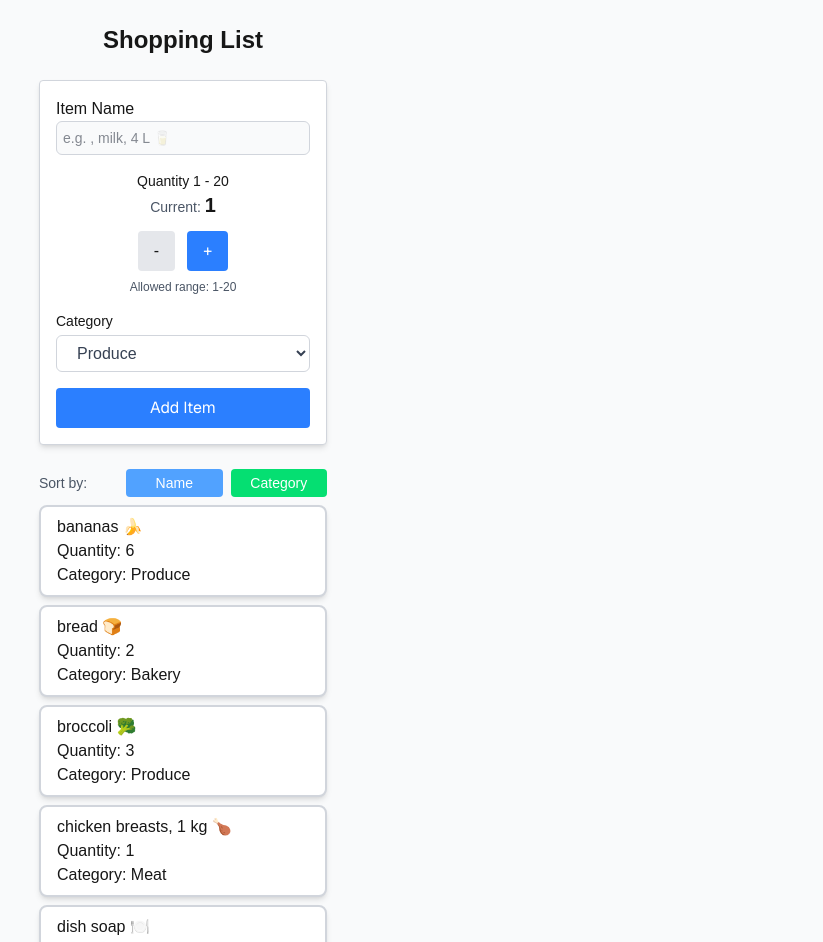
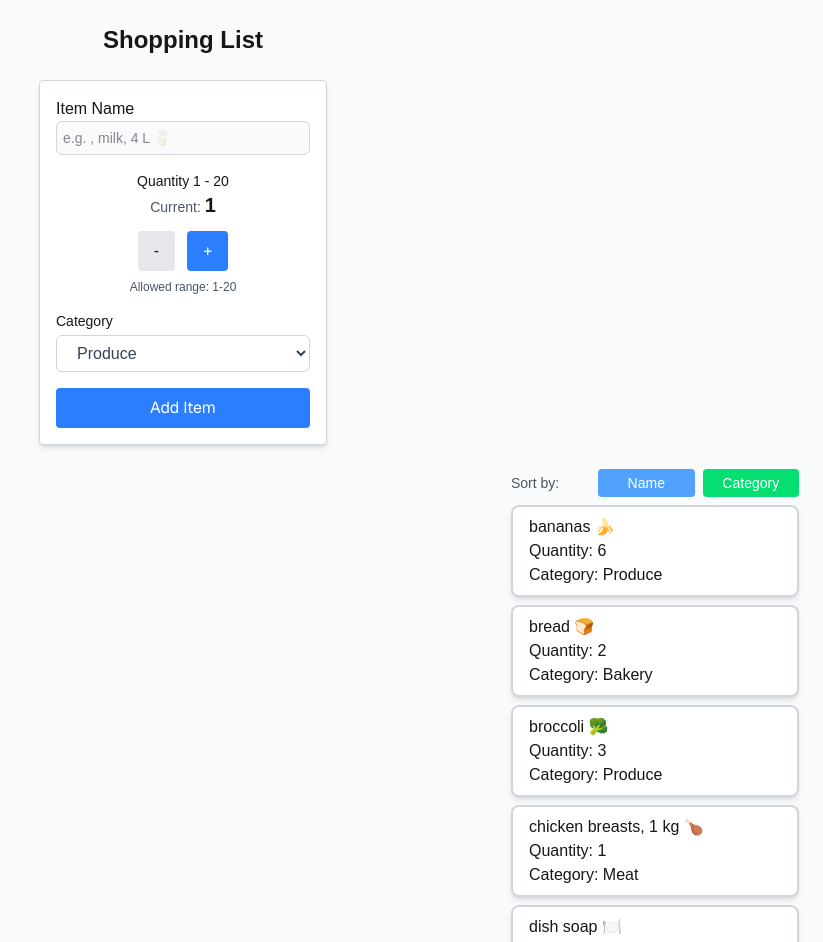
Before and after one commit to SoftDevCLF/cprg306-assignments, a Next.js app: page /week-8 in a window 1280 px wide. Shown: the top 942 px of the page, without its empty margins (457-1280 px from the left). Built offline with nearby package versions, Linux system fonts and the light colour scheme.

Commit message:
🔗 Add onItemSelect prop and onSelect function. Minor fixes

```diff
--- a/app/week-8/item-list.js
+++ b/app/week-8/item-list.js
@@ -2,7 +2,7 @@
 import Item from "./item";
 import { useState } from "react";
 
-export default function ItemList({ items }) {
+export default function ItemList({ items, onItemSelect }) {
   const [sortBy, setSortBy] = useState("name");
 
   const sortItems = [...items].sort((item1, item2) => {
@@ -27,8 +27,8 @@ export default function ItemList({ items }) {
   });
 
   return (
-    <div>
-      <div className="flex gap-2 mb-2 justify-center-safe items-center w-72 mx-auto">
+    <div className="justify-self-end-safe">
+      <div className="flex gap-2 mb-2 items-center w-72">
         <span className="text-sm text-gray-600 w-full">Sort by:</span>
         <button
           className={`px-3 py-1 rounded w-full text-white text-sm transition-colors ${
@@ -52,7 +52,11 @@ export default function ItemList({ items }) {
         </button>
       </div>
       {sortItems.map((item) => (
-        <Item key={item.id} {...item} />
+        <Item
+          key={item.id}
+          {...item}
+          onSelect={() => onItemSelect(item.name)}
+        />
       ))}
     </div>
   );
```
